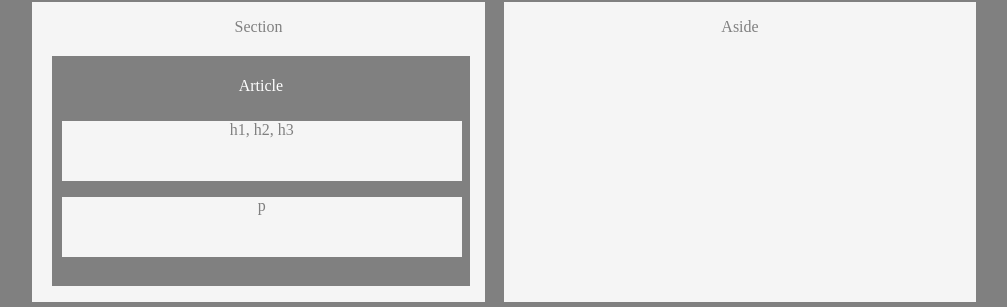
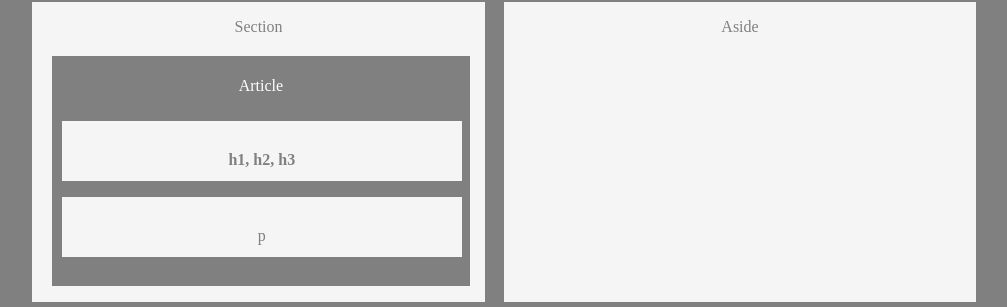
Before and after one commit to payengt24/HW-Wireframe, a plain HTML site: page index.html in a window 1280 px wide. Shown: the part 223-530 px from the top of the page, without its empty margins (136-1143 px from the left). Drawn offline with Linux system fonts and the light colour scheme.

Commit message:
finished easier-layout

```diff
--- a/index.html
+++ b/index.html
@@ -16,36 +16,29 @@
         <div class="container">
 
             <header>
-                <p class= "centerTitle">Header</p>
+                <p class="centerTitle">Header</p>
             </header>
 
             <nav>
-                <p class= "centerTitle">Nav</p>
+                <p class="centerTitle">Nav</p>
             </nav>
-
-            <!-- <br /> -->
 
             <section>
                 <p class="topCenterTitle">Section</p>
                 <article>
-                    <p class= "topCenterTitle articalColor">Article</p>
-                    <div>
-                        <p class="centerTitle insideArticle">h1, h2, h3</p>
+                    <p class="topCenterTitle articalColor">Article</p>
+                    <div class="insideArticle">
+                        <p class="centerTitle"><b>h1, h2, h3</b></p>
                     </div>
-                    <div>
-                        <p class="centerTitle insideArticle">p</p>
+                    <div class="insideArticle">
+                        <p class="centerTitle">p</p>
                     </div>
                 </article>
             </section>
 
-
-
             <aside>
                 <p class="topCenterTitle">Aside</p>
             </aside>
-
-
-
 
             <footer>
                 <p class="centerTitle">Footer</p>
--- a/style.css
+++ b/style.css
@@ -67,10 +67,8 @@
     left: -30px;
     top: -30px;
     padding: 5px;
-
     background-color: gray;
     margin: 50px;
-    /* padding: 10px; */
     height: 220px;
     width: 90%;
 }
@@ -83,7 +81,6 @@
     position: relative;
     bottom: -10px;
     left: 5px;
-
     background-color: whitesmoke;
     width: 98%;
     height: 60px;
```
